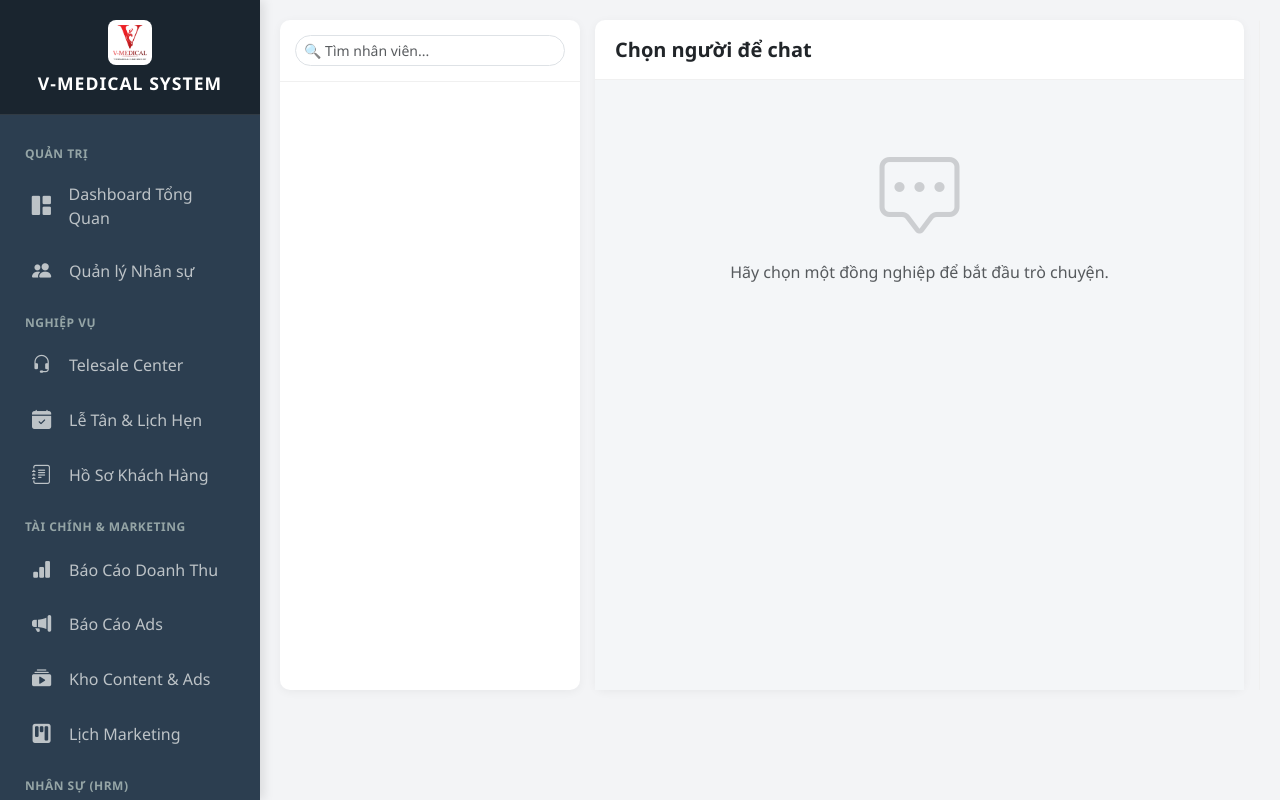
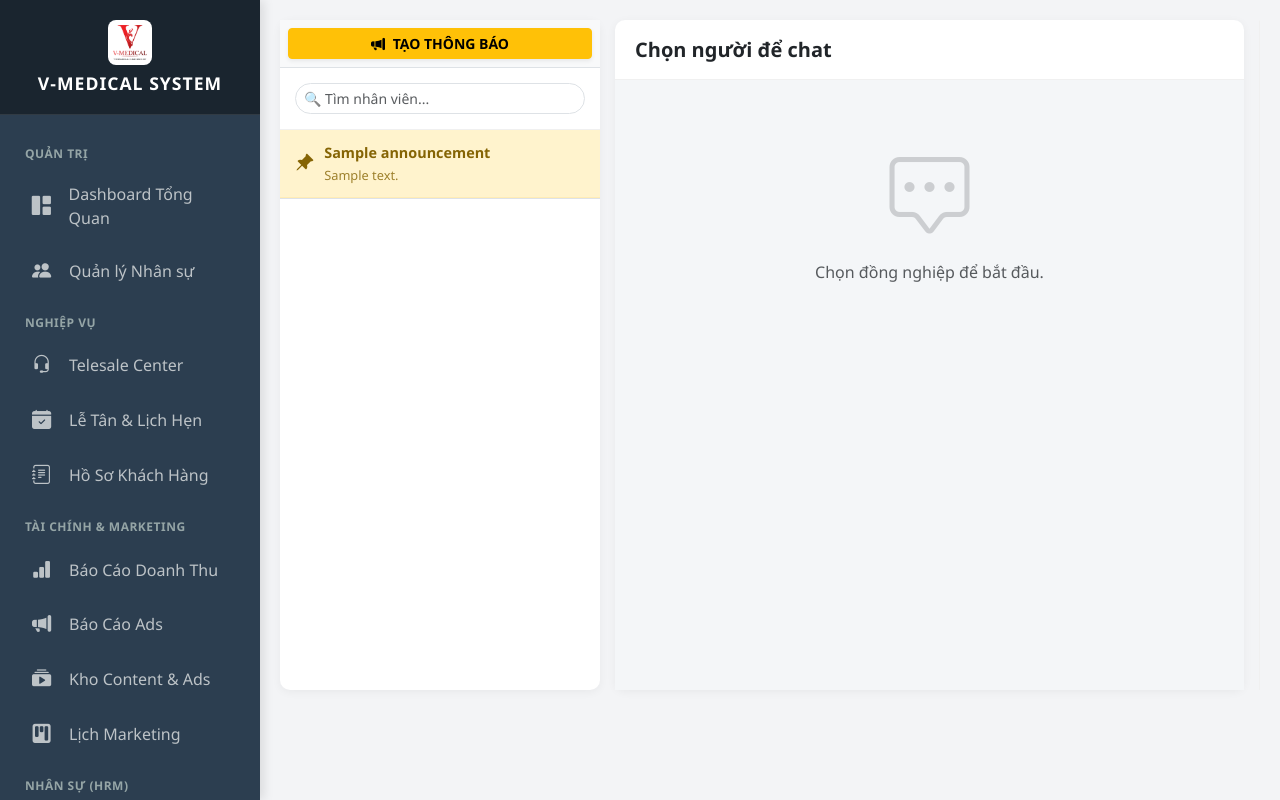
Before and after one commit to tunglb94/v-medical, a Django app: page /chat/ in a window 1280 px wide. Run offline with Django 5.2, Linux system fonts and the light colour scheme; a user stored in the database is signed in; tables that the repository leaves empty hold one stand-in row (values such as "Sample post"); some libraries are stand-ins or nearby versions.

```diff
--- a/apps/chat/urls.py
+++ b/apps/chat/urls.py
@@ -5,7 +5,8 @@ urlpatterns = [
     path('', views.chat_home, name='chat_home'),
     path('api/get/<int:user_id>/', views.get_messages, name='get_messages'),
     path('api/send/', views.send_message, name='send_message'),
+    path('api/unread/', views.count_unread, name='count_unread'),
 
-    # URL MỚI: Đếm tin nhắn chưa đọc
-    path('api/unread/', views.count_unread, name='count_unread'),
+    # MỚI THÊM
+    path('create-announcement/', views.create_announcement, name='create_announcement'),
 ]
--- a/apps/chat/views.py
+++ b/apps/chat/views.py
@@ -1,9 +1,9 @@
-from django.shortcuts import render, get_object_or_404
+from django.shortcuts import render, get_object_or_404, redirect
 from django.contrib.auth.decorators import login_required
 from django.http import JsonResponse
 from django.db.models import Q
 from django.contrib.auth import get_user_model
-from .models import Message
+from .models import Message, Announcement # <--- Nhớ import Announcement
 import json
 
 User = get_user_model()
@@ -11,22 +11,51 @@ User = get_user_model()
 @login_required(login_url='/auth/login/')
 def chat_home(request):
     users = User.objects.filter(is_active=True).exclude(id=request.user.id).order_by('-last_login')
-    return render(request, 'chat/chat_home.html', {'users': users})
 
+    # --- MỚI: LẤY THÔNG BÁO GHIM ---
+    # Lấy thông báo dành cho TẤT CẢ hoặc dành riêng cho ROLE của user hiện tại
+    announcements = Announcement.objects.filter(is_active=True).filter(
+        Q(target_role='ALL') | Q(target_role=request.user.role)
+    )
+
+    return render(request, 'chat/chat_home.html', {
+        'users': users,
+        'announcements': announcements
+    })
+
+# --- MỚI: API TẠO THÔNG BÁO (CHỈ ADMIN) ---
+@login_required
+def create_announcement(request):
+    if request.method == 'POST' and (request.user.role == 'ADMIN' or request.user.is_superuser):
+        title = request.POST.get('title')
+        content = request.POST.get('content')
+        target = request.POST.get('target', 'ALL')
+
+        if title and content:
+            Announcement.objects.create(
+                creator=request.user,
+                title=title,
+                content=content,
+                target_role=target
+            )
+            return redirect('chat_home')
+
+    return redirect('chat_home')
+
+# ... (Giữ nguyên các hàm get_messages, send_message, count_unread cũ)
 @login_required
 def get_messages(request, user_id):
+    # (Code cũ giữ nguyên)
     other_user = get_object_or_404(User, id=user_id)
     messages = Message.objects.filter(
         Q(sender=request.user, receiver=other_user) |
         Q(sender=other_user, receiver=request.user)
-    ).select_related('parent').order_by('timestamp') # Thêm select_related để tối ưu
+    ).select_related('parent').order_by('timestamp')
 
-    # Đánh dấu đã đọc
     Message.objects.filter(sender=other_user, receiver=request.user, is_read=False).update(is_read=True)
 
     data = []
     for msg in messages:
-        # Xử lý thông tin tin nhắn gốc nếu là Reply
         parent_data = None
         if msg.parent:
             parent_data = {
@@ -42,21 +71,21 @@ def get_messages(request, user_id):
             'time': msg.timestamp.strftime('%H:%M %d/%m'),
             'is_me': msg.sender == request.user,
             'is_read': msg.is_read,
-            'parent': parent_data # Gửi kèm info tin nhắn gốc
+            'parent': parent_data
         })
     return JsonResponse(data, safe=False)
 
 @login_required
 def send_message(request):
+    # (Code cũ giữ nguyên)
     if request.method == 'POST':
         data = json.loads(request.body)
         receiver_id = data.get('receiver_id')
         content = data.get('content')
-        parent_id = data.get('parent_id') # Lấy ID tin nhắn đang trả lời (nếu có)
+        parent_id = data.get('parent_id')
 
         if content and receiver_id:
             receiver = get_object_or_404(User, id=receiver_id)
-
             parent_msg = None
             if parent_id:
                 try:
@@ -64,18 +93,13 @@ def send_message(request):
                 except Message.DoesNotExist:
                     pass
 
-            Message.objects.create(
-                sender=request.user,
-                receiver=receiver,
-                content=content,
-                parent=parent_msg
-            )
+            Message.objects.create(sender=request.user, receiver=receiver, content=content, parent=parent_msg)
             return JsonResponse({'status': 'ok'})
 
     return JsonResponse({'status': 'error'}, status=400)
 
-# --- API ĐẾM TIN NHẮN CHƯA ĐỌC (CHO CHUÔNG THÔNG BÁO) ---
 @login_required
 def count_unread(request):
+    # (Code cũ giữ nguyên)
     count = Message.objects.filter(receiver=request.user, is_read=False).count()
     return JsonResponse({'count': count})
--- a/templates/chat/chat_home.html
+++ b/templates/chat/chat_home.html
@@ -1,67 +1,78 @@
 {% extends 'base.html' %}
 {% load static %}
 
-{% block title %}Hệ thống Chat Pro{% endblock %}
+{% block title %}Hệ thống Chat & Thông báo{% endblock %}
 
 {% block content %}
 <style>
-    /* --- LAYOUT CHÍNH --- */
+    /* ... (Style cũ giữ nguyên) ... */
     .chat-wrapper { height: calc(100vh - 130px); display: flex; gap: 15px; }
-
-    /* CỘT TRÁI: DANH SÁCH USER */
-    .user-sidebar { width: 300px; background: white; border-radius: 10px; display: flex; flex-direction: column; box-shadow: 0 2px 10px rgba(0,0,0,0.05); }
+    .user-sidebar { width: 320px; background: white; border-radius: 10px; display: flex; flex-direction: column; box-shadow: 0 2px 10px rgba(0,0,0,0.05); }
     .search-box { padding: 15px; border-bottom: 1px solid #f0f0f0; }
     .user-list { flex: 1; overflow-y: auto; }
+
+    /* STYLE MỚI CHO THÔNG BÁO */
+    .announcement-box { background: #fff3cd; border-bottom: 1px solid #ffecb5; padding: 12px 15px; cursor: pointer; transition: 0.2s; }
+    .announcement-box:hover { background: #ffe69c; }
+    .ann-icon { font-size: 1.2rem; color: #856404; margin-right: 10px; }
+    .ann-title { font-weight: bold; color: #856404; font-size: 0.9rem; margin-bottom: 2px; }
+    .ann-preview { font-size: 0.8rem; color: #856404; opacity: 0.8; white-space: nowrap; overflow: hidden; text-overflow: ellipsis; }
+
+    /* ... (Các style khác giữ nguyên) ... */
     .user-item { padding: 12px 15px; display: flex; align-items: center; cursor: pointer; transition: 0.2s; border-bottom: 1px solid #f8f9fa; }
     .user-item:hover { background-color: #f8f9fa; }
     .user-item.active { background-color: #e3f2fd; border-left: 4px solid #3498db; }
-
     .avatar-wrapper { position: relative; margin-right: 12px; }
     .user-avatar { width: 45px; height: 45px; background: linear-gradient(135deg, #667eea, #764ba2); color: white; border-radius: 50%; display: flex; align-items: center; justify-content: center; font-weight: bold; font-size: 1.1rem; }
-    .status-dot { width: 12px; height: 12px; background-color: #95a5a6; border: 2px solid white; border-radius: 50%; position: absolute; bottom: 0; right: 0; }
-    .status-dot.online { background-color: #2ecc71; } /* Xanh lá: Online */
+    .status-dot { width: 12px; height: 12px; background-color: #2ecc71; border: 2px solid white; border-radius: 50%; position: absolute; bottom: 0; right: 0; }
 
-    /* CỘT GIỮA: KHUNG CHAT */
     .chat-main { flex: 1; background: white; border-radius: 10px; display: flex; flex-direction: column; box-shadow: 0 2px 10px rgba(0,0,0,0.05); position: relative; }
     .chat-header { padding: 10px 20px; border-bottom: 1px solid #f0f0f0; display: flex; justify-content: space-between; align-items: center; height: 60px; }
-
     .messages-area { flex: 1; padding: 20px; overflow-y: auto; background-color: #f4f6f8; display: flex; flex-direction: column; gap: 8px; }
-
     .message { max-width: 75%; padding: 10px 15px; border-radius: 12px; position: relative; font-size: 0.95rem; line-height: 1.4; word-wrap: break-word; cursor: pointer; }
-    .message:hover { opacity: 0.9; }
     .message.sent { align-self: flex-end; background: #3498db; color: white; border-bottom-right-radius: 2px; }
     .message.received { align-self: flex-start; background: white; border: 1px solid #dee2e6; border-bottom-left-radius: 2px; color: #333; }
-
     .msg-meta { font-size: 0.7rem; margin-top: 4px; display: flex; align-items: center; justify-content: flex-end; gap: 5px; opacity: 0.8; }
-    .message.received .msg-meta { justify-content: flex-start; opacity: 0.6; }
-
-    /* STYLE CHO PHẦN REPLY */
     .reply-preview { display: none; background: #f8f9fa; padding: 10px 15px; border-left: 4px solid #3498db; font-size: 0.85rem; display: flex; justify-content: space-between; align-items: center; }
-    .reply-content-box { color: #666; font-style: italic; white-space: nowrap; overflow: hidden; text-overflow: ellipsis; max-width: 90%; }
-
     .reply-quote { display: block; margin-bottom: 5px; padding: 5px 8px; background: rgba(0,0,0,0.1); border-left: 3px solid rgba(255,255,255,0.5); border-radius: 4px; font-size: 0.8rem; opacity: 0.9; }
     .message.received .reply-quote { background: #f1f2f6; border-left: 3px solid #3498db; color: #555; }
-
     .input-area { padding: 15px; background: white; border-top: 1px solid #f0f0f0; display: flex; gap: 10px; align-items: center; }
-
-    /* CỘT PHẢI: THÔNG TIN & LINK (Ẩn hiện) */
     .info-sidebar { width: 0; overflow: hidden; background: white; border-radius: 10px; transition: width 0.3s ease; border-left: 1px solid #f0f0f0; display: flex; flex-direction: column; }
     .info-sidebar.open { width: 280px; box-shadow: -2px 0 10px rgba(0,0,0,0.05); }
     .info-header { padding: 15px; border-bottom: 1px solid #eee; font-weight: bold; text-align: center; background: #f8f9fa; }
     .link-list { flex: 1; overflow-y: auto; padding: 15px; }
     .link-item { display: block; padding: 10px; background: #f8f9fa; border-radius: 8px; margin-bottom: 10px; text-decoration: none; color: #3498db; font-size: 0.85rem; border: 1px solid #eee; word-break: break-all; }
-    .link-item:hover { background: #e9ecef; text-decoration: underline; }
-    .link-icon { margin-right: 5px; font-size: 1rem; }
-
-    /* HIGHLIGHT TÌM KIẾM */
     .highlight { background-color: yellow; color: black; font-weight: bold; }
 </style>
 
 <div class="chat-wrapper">
     <div class="user-sidebar">
+        {% if request.user.role == 'ADMIN' or request.user.is_superuser %}
+        <div class="p-2 border-bottom bg-light text-center">
+            <button class="btn btn-warning btn-sm fw-bold w-100 shadow-sm" data-bs-toggle="modal" data-bs-target="#announcementModal">
+                <i class="bi bi-megaphone-fill me-1"></i> TẠO THÔNG BÁO
+            </button>
+        </div>
+        {% endif %}
+
         <div class="search-box">
             <input type="text" id="userSearch" class="form-control form-control-sm rounded-pill" placeholder="🔍 Tìm nhân viên..." onkeyup="filterUsers()">
         </div>
+
+        <div class="bg-light border-bottom">
+            {% for ann in announcements %}
+            <div class="announcement-box" onclick="showAnnouncement('{{ ann.title|escapejs }}', '{{ ann.content|escapejs }}', '{{ ann.creator.username }}', '{{ ann.created_at|date:"d/m/Y H:i" }}')">
+                <div class="d-flex align-items-center">
+                    <i class="bi bi-pin-angle-fill ann-icon"></i>
+                    <div class="overflow-hidden">
+                        <div class="ann-title">{{ ann.title }}</div>
+                        <div class="ann-preview">{{ ann.content }}</div>
+                    </div>
+                </div>
+            </div>
+            {% endfor %}
+        </div>
+
         <div class="user-list" id="userListContainer">
             {% for u in users %}
             <div class="user-item" data-name="{{ u.last_name }} {{ u.first_name }} {{ u.username }}" onclick="selectUser('{{ u.id }}', '{{ u.last_name }} {{ u.first_name }}')">
@@ -80,52 +91,67 @@
 
     <div class="chat-main">
         <div class="chat-header">
-            <div class="d-flex align-items-center">
-                <span class="fw-bold fs-5 text-dark" id="chatTitle">Chọn người để chat</span>
-            </div>
+            <div class="d-flex align-items-center"><span class="fw-bold fs-5 text-dark" id="chatTitle">Chọn người để chat</span></div>
             <div class="d-flex gap-2" id="headerActions" style="display: none !important;">
                 <div class="input-group input-group-sm" style="width: 200px;">
                     <span class="input-group-text bg-light border-0"><i class="bi bi-search"></i></span>
                     <input type="text" id="msgSearch" class="form-control border-0 bg-light" placeholder="Tìm nội dung..." onkeyup="searchMessages()">
                 </div>
-                <button class="btn btn-light btn-sm border" onclick="toggleInfoPanel()" title="Kho Link & Media">
-                    <i class="bi bi-layout-sidebar-reverse"></i>
-                </button>
+                <button class="btn btn-light btn-sm border" onclick="toggleInfoPanel()" title="Kho Link"><i class="bi bi-layout-sidebar-reverse"></i></button>
             </div>
         </div>
 
         <div class="messages-area" id="messagesBox">
-            <div class="text-center mt-5 text-muted">
-                <i class="bi bi-chat-square-dots display-1 opacity-25"></i>
-                <p class="mt-3">Hãy chọn một đồng nghiệp để bắt đầu trò chuyện.</p>
-            </div>
+            <div class="text-center mt-5 text-muted"><i class="bi bi-chat-square-dots display-1 opacity-25"></i><p class="mt-3">Chọn đồng nghiệp để bắt đầu.</p></div>
         </div>
 
         <div id="replyPreview" class="reply-preview" style="display: none;">
             <div class="d-flex align-items-center">
                 <i class="bi bi-reply-fill text-primary me-2 fs-5"></i>
-                <div>
-                    <strong class="d-block small text-dark" id="replyTargetName">Trả lời...</strong>
-                    <span id="replyTargetContent" class="reply-content-box">Nội dung tin nhắn...</span>
-                </div>
+                <div><strong class="d-block small text-dark" id="replyTargetName">Trả lời...</strong><span id="replyTargetContent" class="reply-content-box">...</span></div>
             </div>
             <button class="btn btn-sm btn-link text-danger" onclick="cancelReply()"><i class="bi bi-x-lg"></i></button>
         </div>
 
         <div class="input-area" id="inputArea" style="display: none;">
-            <input type="text" id="msgInput" class="form-control rounded-pill bg-light border-0 px-3" placeholder="Nhập tin nhắn (Enter để gửi)..." onkeypress="handleEnter(event)">
-            <button class="btn btn-primary rounded-circle" style="width: 40px; height: 40px;" onclick="sendMessage()">
-                <i class="bi bi-send-fill"></i>
-            </button>
+            <input type="text" id="msgInput" class="form-control rounded-pill bg-light border-0 px-3" placeholder="Nhập tin nhắn..." onkeypress="handleEnter(event)">
+            <button class="btn btn-primary rounded-circle" style="width: 40px; height: 40px;" onclick="sendMessage()"><i class="bi bi-send-fill"></i></button>
         </div>
     </div>
 
     <div class="info-sidebar" id="infoPanel">
-        <div class="info-header text-primary">
-            <i class="bi bi-link-45deg me-2"></i>KHO LINK ĐÃ GỬI
+        <div class="info-header text-primary"><i class="bi bi-link-45deg me-2"></i>KHO LINK ĐÃ GỬI</div>
+        <div class="link-list" id="linkList"></div>
+    </div>
+</div>
+
+{% if request.user.role == 'ADMIN' or request.user.is_superuser %}
+<div class="modal fade" id="announcementModal" tabindex="-1">
+    <div class="modal-dialog">
+        <div class="modal-content">
+            <div class="modal-header bg-warning text-dark"><h5 class="modal-title fw-bold">📣 TẠO THÔNG BÁO MỚI</h5><button type="button" class="btn-close" data-bs-dismiss="modal"></button></div>
+            <form action="{% url 'create_announcement' %}" method="POST">
+                {% csrf_token %}
+                <div class="modal-body">
+                    <div class="mb-3"><label class="fw-bold small">Tiêu đề</label><input type="text" name="title" class="form-control" required></div>
+                    <div class="mb-3"><label class="fw-bold small">Gửi tới</label><select name="target" class="form-select"><option value="ALL">Toàn bộ hệ thống</option><option value="TELESALE">Team Telesale</option><option value="MARKETING">Team Marketing</option><option value="RECEPTIONIST">Team Lễ tân</option></select></div>
+                    <div class="mb-3"><label class="fw-bold small">Nội dung</label><textarea name="content" class="form-control" rows="4" required></textarea></div>
+                </div>
+                <div class="modal-footer"><button type="submit" class="btn btn-primary fw-bold w-100">ĐĂNG & GHIM</button></div>
+            </form>
         </div>
-        <div class="link-list" id="linkList">
-            <div class="text-center text-muted small mt-3">Không có link nào.</div>
+    </div>
+</div>
+{% endif %}
+
+<div class="modal fade" id="viewAnnModal" tabindex="-1">
+    <div class="modal-dialog">
+        <div class="modal-content">
+            <div class="modal-header"><h5 class="modal-title fw-bold text-danger" id="viewAnnTitle"></h5><button type="button" class="btn-close" data-bs-dismiss="modal"></button></div>
+            <div class="modal-body">
+                <p class="text-muted small mb-3"><i class="bi bi-person-circle"></i> <span id="viewAnnCreator"></span> - <i class="bi bi-clock"></i> <span id="viewAnnTime"></span></p>
+                <div id="viewAnnContent" style="white-space: pre-line;"></div>
+            </div>
         </div>
     </div>
 </div>
@@ -133,36 +159,29 @@
 <script>
     let currentReceiverId = null;
     let pollInterval = null;
-    let replyingToId = null; // ID tin nhắn đang trả lời
+    let replyingToId = null;
 
-    // 1. CHỌN USER ĐỂ CHAT
     function selectUser(userId, userName) {
         currentReceiverId = userId;
         document.getElementById('chatTitle').innerText = userName;
         document.getElementById('inputArea').style.display = 'flex';
         document.getElementById('headerActions').style.setProperty('display', 'flex', 'important');
         cancelReply();
-
         document.querySelectorAll('.user-item').forEach(el => el.classList.remove('active'));
         event.currentTarget.classList.add('active');
-
         loadMessages();
-
         if (pollInterval) clearInterval(pollInterval);
         pollInterval = setInterval(loadMessages, 3000);
     }
 
-    // 2. TẢI TIN NHẮN
     function loadMessages() {
         if (!currentReceiverId) return;
         const searchText = document.getElementById('msgSearch').value.toLowerCase();
-
         fetch(`/chat/api/get/${currentReceiverId}/`)
             .then(response => response.json())
             .then(data => {
                 const box = document.getElementById('messagesBox');
                 const isAtBottom = box.scrollHeight - box.scrollTop <= box.clientHeight + 100;
-
                 box.innerHTML = '';
                 const linkContainer = document.getElementById('linkList');
                 linkContainer.innerHTML = '';
@@ -170,11 +189,8 @@
 
                 data.forEach(msg => {
                     let contentHtml = msg.content;
-
-                    // Regex tìm URL
                     const urlRegex = /(https?:\/\/[^\s]+)/g;
                     const links = msg.content.match(urlRegex);
-
                     if (links) {
                         hasLink = true;
                         links.forEach(link => {
@@ -185,53 +201,25 @@
                             linkContainer.appendChild(linkItem);
                         });
                     }
-
-                    // Highlight tìm kiếm
                     if (searchText && contentHtml.toLowerCase().includes(searchText)) {
                         contentHtml = contentHtml.replace(new RegExp(searchText, "gi"), (match) => `<span class="highlight">${match}</span>`);
                     }
-
-                    // Trạng thái đã xem
                     let statusHtml = '';
-                    if (msg.is_me) {
-                        statusHtml = msg.is_read
-                            ? '<i class="bi bi-check2-all text-info" title="Đã xem"></i>'
-                            : '<i class="bi bi-check2 text-light" title="Đã gửi"></i>';
-                    }
-
-                    // Xử lý Reply
+                    if (msg.is_me) { statusHtml = msg.is_read ? '<i class="bi bi-check2-all text-info"></i>' : '<i class="bi bi-check2 text-light"></i>'; }
                     let replyHtml = '';
-                    if (msg.parent) {
-                        replyHtml = `<div class="reply-quote">
-                            <strong><i class="bi bi-reply-fill"></i> ${msg.parent.sender}</strong>:
-                            ${msg.parent.content}
-                        </div>`;
-                    }
+                    if (msg.parent) { replyHtml = `<div class="reply-quote"><strong><i class="bi bi-reply-fill"></i> ${msg.parent.sender}</strong>: ${msg.parent.content}</div>`; }
 
                     const div = document.createElement('div');
                     div.className = `message ${msg.is_me ? 'sent' : 'received'}`;
-                    div.title = "Bấm đúp để trả lời";
                     div.ondblclick = () => startReply(msg.id, msg.is_me ? 'Tôi' : 'Đối phương', msg.content);
-
-                    div.innerHTML = `
-                        ${replyHtml}
-                        ${contentHtml}
-                        <div class="msg-meta">
-                            ${msg.time} ${statusHtml}
-                        </div>
-                    `;
+                    div.innerHTML = `${replyHtml} ${contentHtml} <div class="msg-meta">${msg.time} ${statusHtml}</div>`;
                     box.appendChild(div);
                 });
-
-                if (!hasLink) {
-                    linkContainer.innerHTML = '<div class="text-center text-muted small mt-3">Không có link nào.</div>';
-                }
-
+                if (!hasLink) linkContainer.innerHTML = '<div class="text-center text-muted small mt-3">Không có link nào.</div>';
                 if (isAtBottom || box.scrollTop === 0) box.scrollTop = box.scrollHeight;
             });
     }
 
-    // --- LOGIC TRẢ LỜI ---
     function startReply(msgId, senderName, content) {
         replyingToId = msgId;
         document.getElementById('replyTargetName').innerText = `Trả lời ${senderName}`;
@@ -239,37 +227,19 @@
         document.getElementById('replyPreview').style.display = 'flex';
         document.getElementById('msgInput').focus();
     }
+    function cancelReply() { replyingToId = null; document.getElementById('replyPreview').style.display = 'none'; }
 
-    function cancelReply() {
-        replyingToId = null;
-        document.getElementById('replyPreview').style.display = 'none';
-    }
-
-    // 3. GỬI TIN NHẮN
     function sendMessage() {
         const input = document.getElementById('msgInput');
         const content = input.value.trim();
         if (!content || !currentReceiverId) return;
-
         fetch('/chat/api/send/', {
             method: 'POST',
             headers: {'Content-Type': 'application/json', 'X-CSRFToken': '{{ csrf_token }}'},
-            body: JSON.stringify({
-                'receiver_id': currentReceiverId,
-                'content': content,
-                'parent_id': replyingToId
-            })
-        }).then(res => {
-            if (res.ok) {
-                input.value = '';
-                cancelReply();
-                loadMessages();
-            }
-        });
+            body: JSON.stringify({ 'receiver_id': currentReceiverId, 'content': content, 'parent_id': replyingToId })
+        }).then(res => { if (res.ok) { input.value = ''; cancelReply(); loadMessages(); } });
     }
-
     function handleEnter(e) { if (e.key === 'Enter') sendMessage(); }
-
     function filterUsers() {
         const query = document.getElementById('userSearch').value.toLowerCase();
         document.querySelectorAll('.user-item').forEach(item => {
@@ -277,8 +247,16 @@
             item.style.display = name.includes(query) ? 'flex' : 'none';
         });
     }
-
     function searchMessages() { loadMessages(); }
     function toggleInfoPanel() { document.getElementById('infoPanel').classList.toggle('open'); }
+
+    // XEM THÔNG BÁO
+    function showAnnouncement(title, content, creator, time) {
+        document.getElementById('viewAnnTitle').innerText = title;
+        document.getElementById('viewAnnContent').innerText = content;
+        document.getElementById('viewAnnCreator').innerText = creator;
+        document.getElementById('viewAnnTime').innerText = time;
+        new bootstrap.Modal(document.getElementById('viewAnnModal')).show();
+    }
 </script>
 {% endblock %}
```
Also changed, not shown: apps/chat/models.py (+24 -5 lines), config/settings.py (+57 -10 lines).
